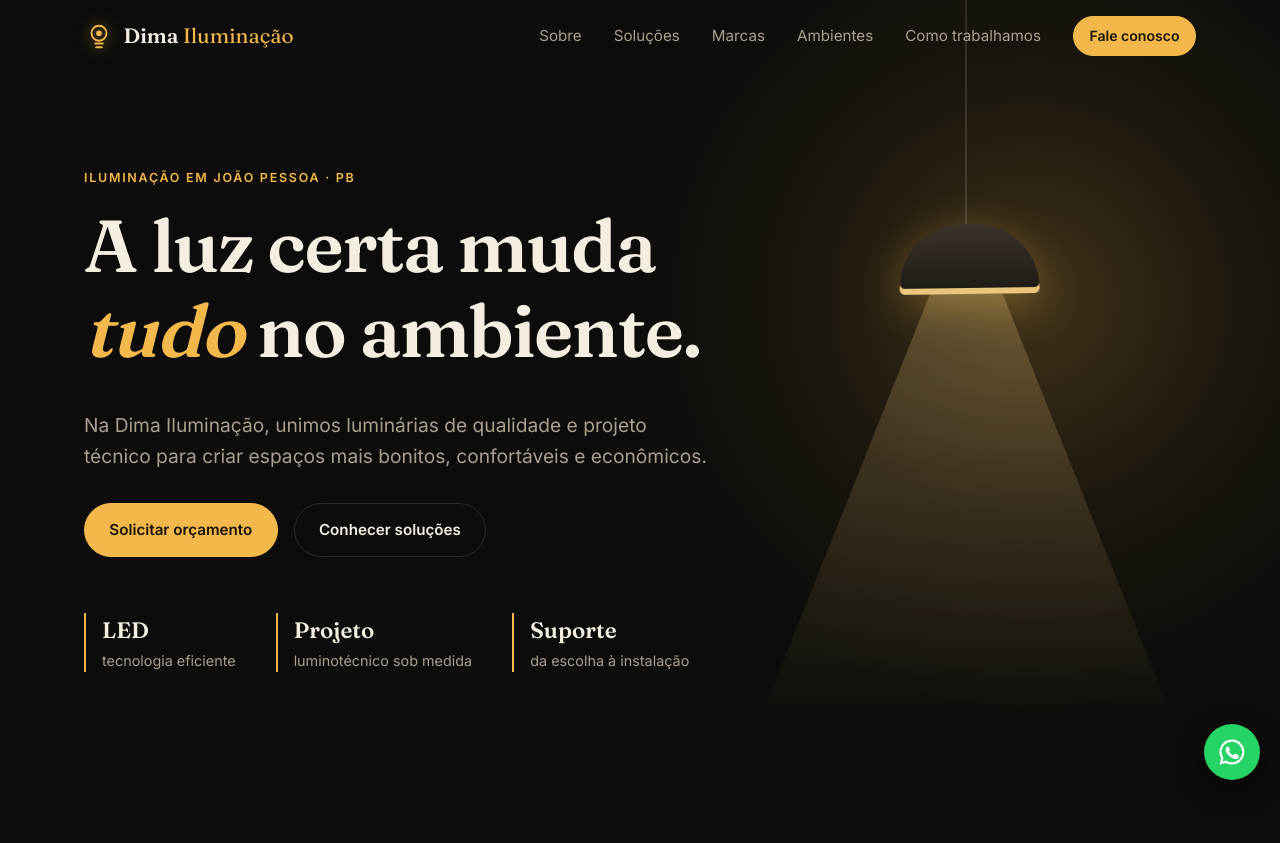
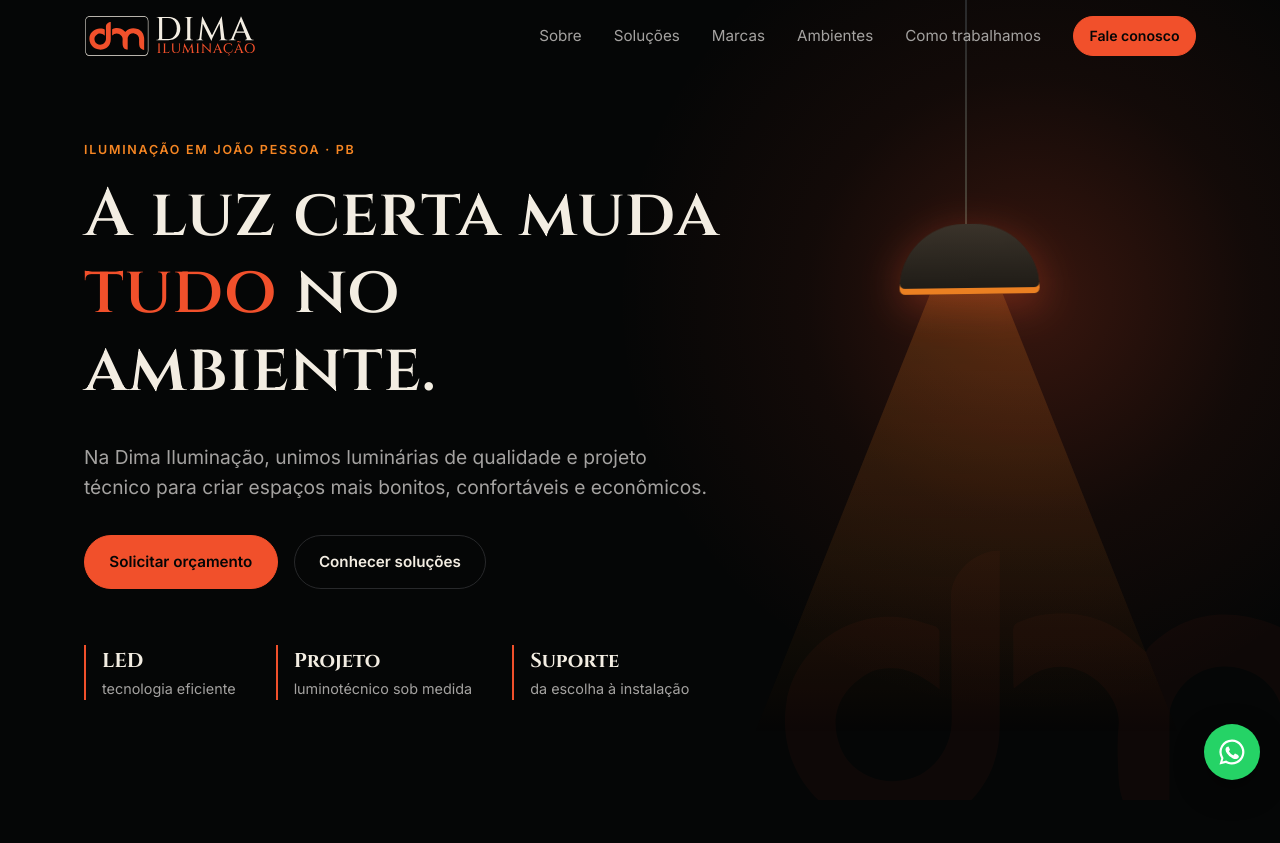
Before and after one commit to diego235xi/site-dima-, a plain HTML site: page index.html in a window 1280 px wide. Shown: the top 843 px of the page. Drawn offline with Linux system fonts and the light colour scheme.

Commit message:
Aplica identidade visual da Dima: logo, cores e fonte Cinzel
Co-Authored-By: Claude Opus 5.5 <noreply@anthropic.com>
Claude-Session: https://claude.ai/code/session_01MYZndcUHSc7xE3DknTS3tF

```diff
--- a/index.html
+++ b/index.html
@@ -5,23 +5,18 @@
   <meta name="viewport" content="width=device-width, initial-scale=1">
   <title>Dima Iluminação | Projetos e soluções em iluminação</title>
   <meta name="description" content="Dima Iluminação em João Pessoa (PB): luminárias, projetos luminotécnicos e soluções em LED para residências, comércios e áreas externas.">
-  <meta name="theme-color" content="#0d0c0a">
+  <meta name="theme-color" content="#050606">
   <link rel="icon" href="assets/favicon.svg" type="image/svg+xml">
   <link rel="preconnect" href="https://fonts.googleapis.com">
   <link rel="preconnect" href="https://fonts.gstatic.com" crossorigin>
-  <link href="https://fonts.googleapis.com/css2?family=Fraunces:opsz,wght@9..144,400;9..144,600&family=Inter:wght@400;500;600&display=swap" rel="stylesheet">
+  <link href="https://fonts.googleapis.com/css2?family=Cinzel:wght@400;600;700&family=Inter:wght@400;500;600&display=swap" rel="stylesheet">
   <link rel="stylesheet" href="styles.css">
 </head>
 <body>
   <header class="topbar" id="topo">
     <div class="container topbar__inner">
       <a href="#topo" class="logo" aria-label="Dima Iluminação — início">
-        <svg class="logo__mark" viewBox="0 0 32 32" aria-hidden="true">
-          <circle cx="16" cy="13" r="8" fill="none" stroke="currentColor" stroke-width="2"/>
-          <path d="M12 24h8M13 28h6" stroke="currentColor" stroke-width="2" stroke-linecap="round"/>
-          <circle cx="16" cy="13" r="3" fill="currentColor"/>
-        </svg>
-        <span>Dima <em>Iluminação</em></span>
+        <img src="assets/logo.svg" alt="Dima Iluminação" width="174" height="42">
       </a>
       <button class="menu-toggle" aria-expanded="false" aria-controls="menu" aria-label="Abrir menu">
         <span></span><span></span>
@@ -41,6 +36,7 @@
     <!-- HERO -->
     <section class="hero">
       <div class="hero__glow" aria-hidden="true"></div>
+      <img class="hero__mono" src="assets/monograma.svg" alt="" aria-hidden="true">
       <div class="container hero__inner">
         <p class="eyebrow">Iluminação em João Pessoa · PB</p>
         <h1>A luz certa muda <span class="accent">tudo</span> no ambiente.</h1>
@@ -237,6 +233,7 @@
 
   <footer class="footer">
     <div class="container footer__inner">
+      <img class="footer__logo" src="assets/logo.svg" alt="Dima Iluminação" width="139" height="34">
       <span>© <span id="ano"></span> Dima Iluminação. Todos os direitos reservados.</span>
       <a href="#topo">Voltar ao topo ↑</a>
     </div>
--- a/styles.css
+++ b/styles.css
@@ -1,15 +1,15 @@
 :root {
-  --bg: #0d0c0a;
-  --bg-alt: #15130f;
-  --surface: #1c1915;
-  --line: #2e2a23;
+  --bg: #050606;
+  --bg-alt: #0e0f10;
+  --surface: #151617;
+  --line: #28292b;
   --text: #f3ede2;
-  --muted: #a99f8f;
-  --gold: #f2b84b;
-  --gold-soft: #ffd88a;
+  --muted: #a4a2a0;
+  --gold: #f1502b; /* laranja Dima (principal) */
+  --gold-soft: #f68623; /* laranja Dima (secundário) */
   --radius: 16px;
   --container: 1160px;
-  --serif: "Fraunces", Georgia, serif;
+  --serif: "Cinzel", Georgia, serif;
   --sans: "Inter", system-ui, -apple-system, sans-serif;
 }
 
@@ -33,20 +33,20 @@ body {
 img, svg { display: block; max-width: 100%; }
 a { color: inherit; text-decoration: none; }
 h1, h2, h3 { font-family: var(--serif); font-weight: 600; line-height: 1.15; margin: 0 0 .5em; }
-h1 { font-size: clamp(2.4rem, 6vw, 4.6rem); letter-spacing: -.02em; }
-h2 { font-size: clamp(1.8rem, 3.6vw, 2.8rem); letter-spacing: -.01em; }
-h3 { font-size: 1.25rem; }
+h1 { font-size: clamp(2.1rem, 5.4vw, 4.2rem); letter-spacing: .01em; }
+h2 { font-size: clamp(1.6rem, 3.2vw, 2.5rem); }
+h3 { font-size: 1.1rem; letter-spacing: .02em; }
 p { margin: 0 0 1em; }
 
 .container { width: 100%; max-width: var(--container); margin: 0 auto; padding: 0 24px; }
-.accent { color: var(--gold); font-style: italic; }
+.accent { color: var(--gold); }
 .muted { color: var(--muted); }
 .eyebrow {
   text-transform: uppercase;
   letter-spacing: .14em;
   font-size: .78rem;
   font-weight: 600;
-  color: var(--gold);
+  color: var(--gold-soft);
   margin-bottom: 1rem;
 }
 
@@ -59,7 +59,7 @@ p { margin: 0 0 1em; }
   padding: .9em 1.6em;
   border-radius: 999px;
   background: var(--gold);
-  color: #1a1306;
+  color: #050606;
   font-weight: 600;
   font-size: .95rem;
   border: 1px solid var(--gold);
@@ -67,7 +67,7 @@ p { margin: 0 0 1em; }
   transition: transform .2s, box-shadow .2s, background .2s;
   font-family: inherit;
 }
-.btn:hover { transform: translateY(-2px); box-shadow: 0 10px 30px -8px rgba(242, 184, 75, .55); }
+.btn:hover { transform: translateY(-2px); box-shadow: 0 10px 30px -8px rgba(241, 80, 43, .55); }
 .btn--ghost { background: transparent; color: var(--text); border-color: var(--line); }
 .btn--ghost:hover { border-color: var(--gold); box-shadow: none; }
 .btn--small { padding: .55em 1.1em; font-size: .88rem; }
@@ -81,14 +81,13 @@ p { margin: 0 0 1em; }
   border-bottom: 1px solid transparent;
 }
 .topbar.is-scrolled {
-  background: rgba(13, 12, 10, .85);
+  background: rgba(5, 6, 6, .85);
   backdrop-filter: blur(12px);
   border-color: var(--line);
 }
 .topbar__inner { display: flex; align-items: center; justify-content: space-between; height: 72px; }
-.logo { display: flex; align-items: center; gap: .6rem; font-family: var(--serif); font-size: 1.3rem; font-weight: 600; }
-.logo em { font-style: normal; color: var(--gold); font-weight: 400; }
-.logo__mark { width: 30px; height: 30px; color: var(--gold); filter: drop-shadow(0 0 8px rgba(242, 184, 75, .6)); }
+.logo { display: flex; align-items: center; }
+.logo img { height: 42px; width: auto; }
 .nav { display: flex; align-items: center; gap: 2rem; font-size: .95rem; }
 .nav a:not(.btn) { color: var(--muted); transition: color .2s; }
 .nav a:not(.btn):hover { color: var(--text); }
@@ -109,22 +108,30 @@ p { margin: 0 0 1em; }
   padding: 120px 0 80px;
   overflow: hidden;
 }
+.hero__mono {
+  position: absolute;
+  right: -60px;
+  bottom: -40px;
+  width: 560px;
+  opacity: .035;
+  pointer-events: none;
+}
 .hero__glow {
   position: absolute;
   width: 900px;
   height: 900px;
   right: -200px;
   top: -150px;
-  background: radial-gradient(circle, rgba(242, 184, 75, .22) 0%, rgba(242, 184, 75, .06) 35%, transparent 65%);
+  background: radial-gradient(circle, rgba(241, 80, 43, .22) 0%, rgba(241, 80, 43, .06) 35%, transparent 65%);
   pointer-events: none;
 }
 .hero__inner { position: relative; z-index: 2; }
-.hero h1 { max-width: 13ch; }
+.hero h1 { max-width: 15ch; }
 .lead { font-size: 1.2rem; color: var(--muted); max-width: 52ch; }
 .hero__cta { display: flex; flex-wrap: wrap; gap: 1rem; margin: 2rem 0 3.5rem; }
 .hero__stats { list-style: none; padding: 0; margin: 0; display: flex; flex-wrap: wrap; gap: 2.5rem; }
 .hero__stats li { display: flex; flex-direction: column; border-left: 2px solid var(--gold); padding-left: 1rem; }
-.hero__stats strong { font-family: var(--serif); font-size: 1.4rem; }
+.hero__stats strong { font-family: var(--serif); font-size: 1.25rem; }
 .hero__stats span { color: var(--muted); font-size: .9rem; }
 
 .hero__lamp { position: absolute; right: 12%; top: 0; height: 100%; width: 320px; pointer-events: none; z-index: 1; }
@@ -138,7 +145,7 @@ p { margin: 0 0 1em; }
   transform: translateX(-50%);
   background: linear-gradient(180deg, #3a332a, #1d1a15);
   border-radius: 70px 70px 6px 6px;
-  box-shadow: inset 0 -6px 0 rgba(255, 216, 138, .9), 0 10px 40px rgba(242, 184, 75, .35);
+  box-shadow: inset 0 -6px 0 rgba(246, 134, 35, .95), 0 10px 40px rgba(241, 80, 43, .35);
   animation: sway 6s ease-in-out infinite;
   transform-origin: 50% -200px;
 }
@@ -149,7 +156,7 @@ p { margin: 0 0 1em; }
   width: 520px;
   height: 70%;
   transform: translateX(-50%);
-  background: linear-gradient(180deg, rgba(255, 216, 138, .28), rgba(255, 216, 138, 0) 80%);
+  background: linear-gradient(180deg, rgba(246, 134, 35, .24), rgba(246, 134, 35, 0) 80%);
   clip-path: polygon(43% 0, 57% 0, 100% 100%, 0 100%);
   animation: flicker 5s ease-in-out infinite;
 }
@@ -172,12 +179,12 @@ p { margin: 0 0 1em; }
   padding: 2rem;
   transition: border-color .3s, transform .3s, box-shadow .3s;
 }
-.card:hover { border-color: rgba(242, 184, 75, .5); transform: translateY(-4px); box-shadow: 0 20px 50px -25px rgba(242, 184, 75, .4); }
+.card:hover { border-color: rgba(241, 80, 43, .5); transform: translateY(-4px); box-shadow: 0 20px 50px -25px rgba(241, 80, 43, .4); }
 .card p { color: var(--muted); margin: 0; font-size: .98rem; }
 .card__icon {
   width: 52px; height: 52px; border-radius: 14px;
   display: grid; place-items: center;
-  background: rgba(242, 184, 75, .1);
+  background: rgba(241, 80, 43, .1);
   margin-bottom: 1.4rem;
 }
 .card__icon svg { width: 26px; height: 26px; fill: none; stroke: var(--gold); stroke-width: 1.7; stroke-linecap: round; stroke-linejoin: round; }
@@ -196,7 +203,7 @@ p { margin: 0 0 1em; }
   padding: 1rem;
   transition: color .3s, background .3s, text-shadow .3s;
 }
-.brands li:hover { color: var(--gold-soft); background: #13110d; text-shadow: 0 0 24px rgba(242, 184, 75, .55); }
+.brands li:hover { color: var(--gold-soft); background: #13110d; text-shadow: 0 0 24px rgba(241, 80, 43, .55); }
 
 /* Rooms */
 .rooms { display: grid; grid-template-columns: repeat(4, 1fr); gap: 1.25rem; }
@@ -230,7 +237,7 @@ p { margin: 0 0 1em; }
 .room:focus .room__light,
 .room.is-on .room__light { opacity: 1; }
 .room figcaption { padding: 1.2rem 1.3rem 1.4rem; display: flex; flex-direction: column; gap: .25rem; }
-.room figcaption strong { font-family: var(--serif); font-size: 1.15rem; }
+.room figcaption strong { font-family: var(--serif); font-size: 1.05rem; }
 .room figcaption span { color: var(--muted); font-size: .92rem; }
 
 .room--sala {
@@ -320,7 +327,8 @@ p { margin: 0 0 1em; }
 
 /* Footer */
 .footer { border-top: 1px solid var(--line); padding: 2rem 0; color: var(--muted); font-size: .9rem; }
-.footer__inner { display: flex; justify-content: space-between; flex-wrap: wrap; gap: 1rem; }
+.footer__inner { display: flex; justify-content: space-between; align-items: center; flex-wrap: wrap; gap: 1rem; }
+.footer__logo { height: 34px; width: auto; }
 .footer a:hover { color: var(--gold); }
 
 /* WhatsApp floating */
@@ -366,7 +374,7 @@ p { margin: 0 0 1em; }
     flex-direction: column;
     align-items: stretch;
     gap: 0;
-    background: rgba(13, 12, 10, .97);
+    background: rgba(5, 6, 6, .97);
     border-bottom: 1px solid var(--line);
     padding: .5rem 16px 1.5rem;
     transform: translateY(-110%);
@@ -376,11 +384,13 @@ p { margin: 0 0 1em; }
   .nav.is-open { transform: none; visibility: visible; }
   .nav a:not(.btn) { padding: 1rem 0; border-bottom: 1px solid var(--line); }
   .nav .btn { margin-top: 1rem; }
-  .topbar.menu-open { background: rgba(13, 12, 10, .97); }
+  .topbar.menu-open { background: rgba(5, 6, 6, .97); }
   .section { padding: 80px 0; }
   .cards, .steps { grid-template-columns: 1fr; }
   .hero__stats { gap: 1.5rem; }
   .hero__lamp { right: -110px; opacity: .35; }
+  .logo img { height: 34px; }
+  .hero__mono { width: 320px; }
   .contact__list li { grid-template-columns: 1fr; gap: .2rem; }
   .form { padding: 1.4rem; }
 }
```
Also changed, not shown: assets/favicon.svg, assets/logo.svg (added), assets/monograma.svg (added), 1 other file.
